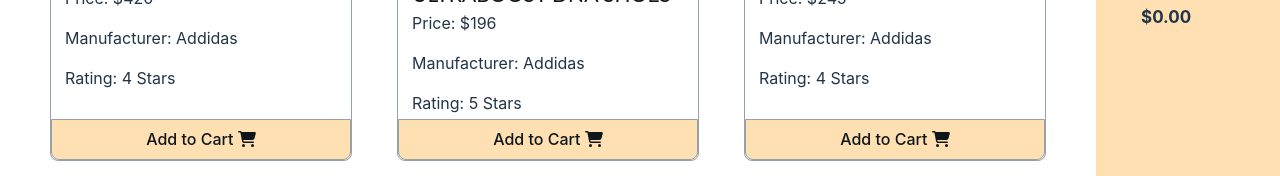
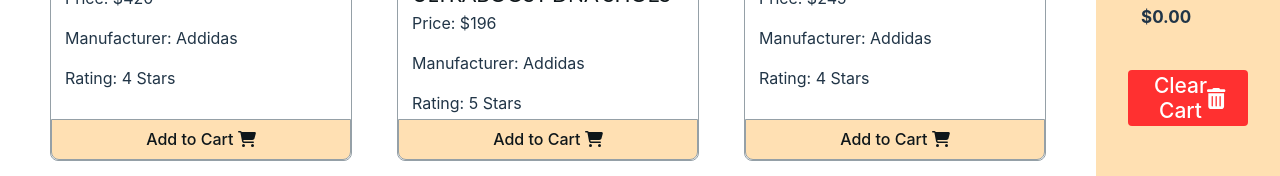
Before and after one commit to almahmudsarker/Amazon-simple-site-with-React, a React (Vite) app: page / in a window 1280 px wide. Shown: the part 481-657 px from the top of the page. Built offline with nearby package versions, Linux system fonts and the light colour scheme.

Commit message:
clear cart item

```diff
--- a/src/components/Cart/Cart.css
+++ b/src/components/Cart/Cart.css
@@ -25,3 +25,15 @@
     font-size: 17px;
     font-weight: 700;
 }
+.btn-clear-cart{
+    width: 90%;
+    height: 56px;
+    font-size: 21px;
+    margin: 10px auto;
+    border-radius: 4px;
+    background: #FF3030;
+    color: #fff;
+    display: flex;
+    justify-content: space-between;
+    align-items: center;
+}
--- a/src/components/Cart/Cart.jsx
+++ b/src/components/Cart/Cart.jsx
@@ -1,6 +1,8 @@
 import React from "react";
 import "./Cart.css";
-const Cart = ({ cart }) => {
+import { FontAwesomeIcon } from "@fortawesome/react-fontawesome";
+import { faTrashAlt } from "@fortawesome/free-solid-svg-icons";
+const Cart = ({ cart, handleClearCart}) => {
   // const cart = props.cart; option 1
   //   const { cart } = props; option 2
 
@@ -31,6 +33,10 @@
       <p>Shipping: ${totalShipping}</p>
       <p>Tax: ${tax.toFixed(2)}</p>
       <h6>Grand Total: ${grandTotal.toFixed(2)}</h6>
+      <button onClick={handleClearCart} className="btn-clear-cart">
+        <span>Clear Cart</span>
+        <FontAwesomeIcon icon={faTrashAlt} />
+      </button>
     </div>
   );
 };
--- a/src/components/Orders/Orders.jsx
+++ b/src/components/Orders/Orders.jsx
@@ -3,7 +3,7 @@
 import Cart from '../Cart/Cart';
 import { useLoaderData } from 'react-router-dom';
 import ReviewItem from '../ReviewItem/ReviewItem';
-import { removeFromDb } from '../../utilities/fakedb';
+import { deleteShoppingCart, removeFromDb } from '../../utilities/fakedb';
 
 const Orders = () => {
     const savedCart = useLoaderData();
@@ -14,6 +14,12 @@
         setCart(remaining);
         removeFromDb(id);
     }
+
+    const handleClearCart = () => {
+        setCart([]);
+        deleteShoppingCart();
+    }
+
     return (
         <div className='shop-container'>
             <div className='review-container'>
@@ -26,7 +32,10 @@
                 }
             </div>
             <div className='cart-container'>
-                <Cart cart={cart}></Cart>
+                <Cart
+                cart={cart}
+                handleClearCart={handleClearCart}
+                ></Cart>
             </div>
         </div>
     );
--- a/src/components/Shop/Shop.jsx
+++ b/src/components/Shop/Shop.jsx
@@ -1,7 +1,7 @@
 import React from "react";
 import "./Shop.css";
 import { useEffect, useState } from "react";
-import { addToDb, getShoppingCart } from "../../utilities/fakedb";
+import { addToDb, getShoppingCart, deleteShoppingCart } from "../../utilities/fakedb";
 import Product from "../Product/Product";
 import Cart from "../Cart/Cart";
 const Shop = () => {
@@ -51,6 +51,11 @@
     addToDb(product.id);
   };
 
+  const handleClearCart = () => {
+    setCart([]);
+    deleteShoppingCart();
+  };
+
   return (
     <div className="shop-container">
       <div className="products-container">
@@ -63,7 +68,10 @@
         ))}
       </div>
       <div className="cart-container">
-        <Cart cart={cart}></Cart>
+        <Cart
+        cart={cart}
+        handleClearCart={handleClearCart}
+        ></Cart>
       </div>
     </div>
   );
```
